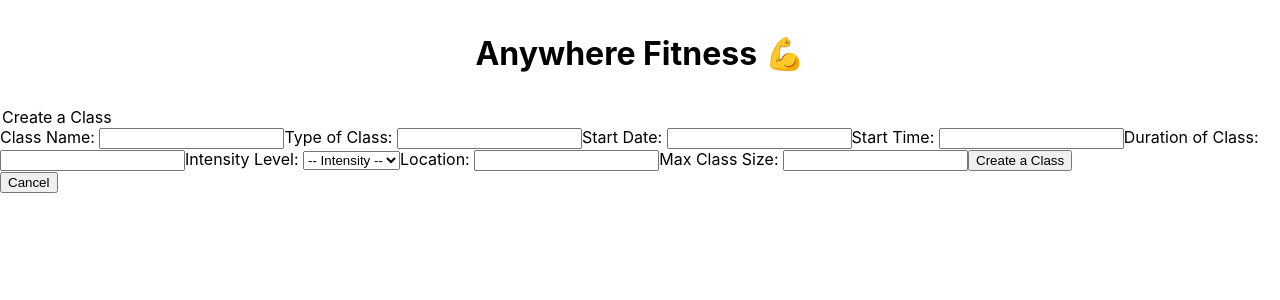
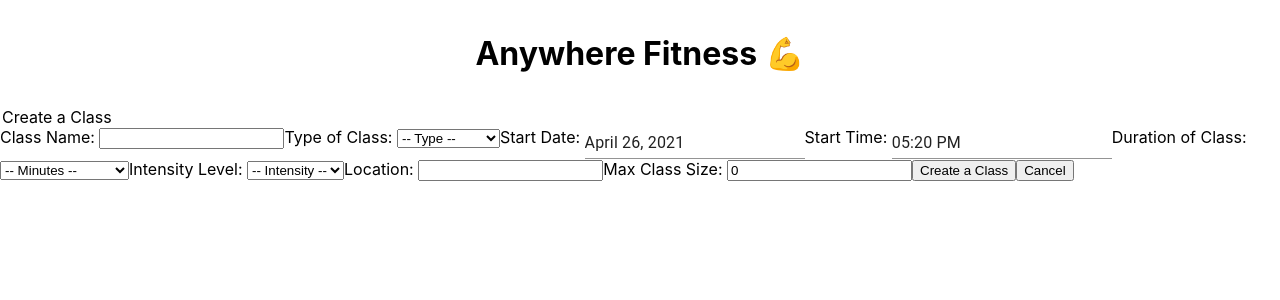
Before and after one commit to JustinPeczenij/Anywhere-Fitness, a React (Create React App) app: page /manage/create in a window 1280 px wide. Shown: the top 300 px of the page. Built offline with nearby package versions, Linux system fonts and the light colour scheme.

Commit message:
added MatUI date and time picker, formatted data to be passed into backend - building edit form to match create form

```diff
--- a/package.json
+++ b/package.json
@@ -3,10 +3,14 @@
   "version": "0.1.0",
   "private": true,
   "dependencies": {
+    "@date-io/moment": "^1.3.13",
+    "@material-ui/core": "^4.11.3",
+    "@material-ui/pickers": "^3.3.10",
     "@testing-library/jest-dom": "^5.12.0",
     "@testing-library/react": "^11.2.6",
     "@testing-library/user-event": "^12.8.3",
     "axios": "^0.21.1",
+    "moment": "^2.29.1",
     "react": "^17.0.2",
     "react-dom": "^17.0.2",
     "react-router": "^5.2.0",
--- a/src/Unit3/components/InstrucorManageClasses/CreateClass.js
+++ b/src/Unit3/components/InstrucorManageClasses/CreateClass.js
@@ -1,17 +1,27 @@
 import { useState } from 'react';
 import { useHistory } from 'react-router-dom';
 
+//MatUI Date Picker
+import DateMomentUtils from '@date-io/moment'; // choose your lib
+import {
+  DatePicker,
+  TimePicker,
+  DateTimePicker,
+  MuiPickersUtilsProvider,
+} from '@material-ui/pickers';
+import moment from 'moment';
+
 export default function CreateClassPage(props) {
     const { setClasses, setIsCreating } = props;
+    const [selectedDate, setSelectedDate] = useState(new Date())
     const [formValues, setFormValues] = useState({
         name: '',
         type: '',
-        startDate: '',
-        startTime: '',
-        duration: '',
-        intensityLevel: '',
+        duration: 0,
+        intensitylevel: '',
         location: '',
-        maxClassSize: '',
+        numregisteredattendees: 0,
+        maxclasssize: 0,
     })
 
     const handleChanges = (e) => {
@@ -23,13 +33,20 @@ export default function CreateClassPage(props) {
 
     const submitClass = (e) => {
         e.preventDefault();
+        const newClass = {
+            ...formValues,
+            duration: parseInt(formValues.duration),
+            maxclasssize: parseInt(formValues.maxclasssize),
+            starttime: `${moment(selectedDate).format("MMM Do YYYY")}, ${moment(selectedDate).format('h:mm a')}`
+        }
+        console.log(newClass)
         //post new class to new class endpoint
         //setClasses to a copy with new class appended.
     }
 
     return (
-        <>
-            <form>
+        <MuiPickersUtilsProvider utils={DateMomentUtils}>
+            <form onSubmit={submitClass}>
                 <legend>Create a Class</legend>
                 <label htmlFor='name'>Class Name: </label>
                 <input
@@ -38,37 +55,47 @@ export default function CreateClassPage(props) {
                     onChange={handleChanges}
                     value={formValues.name}
                 />
+
                 <label htmlFor='type'>Type of Class: </label>
-                <input
-                    name='type'
-                    type='text'
-                    onChange={handleChanges}
-                    value={formValues.type}
-                />
+                <select name='type' onChange={handleChanges} value={formValues.type}>
+                    <option>-- Type --</option>
+                    <option value='Yoga'>Yoga</option>
+                    <option value='Pilates'>Pilates</option>
+                    <option value='Weight Lifting'>Weight Lifting</option>
+                    <option value='Cardio'>Cardio</option>
+                    <option value='Movement'>Movement</option>
+                </select>
+
                 <label htmlFor='startDate'>Start Date: </label>
-                <input
-                    name='startDate'
-                    type='text'
-                    onChange={handleChanges}
-                    value={formValues.startDate}
-                />
-                <label htmlFor='startTime'>Start Time: </label>
-                <input
-                    name='startTime'
-                    type='text'
-                    onChange={handleChanges}
-                    value={formValues.startTime}
-                />
-                <label htmlFor='duration'>Duration of Class: </label>
-                <input
-                    name='duration'
-                    type='text'
-                    onChange={handleChanges}
-                    value={formValues.duration}
+                <DateTimePicker
+                        animateYearScrolling
+                        clearable
+                        value={selectedDate}
+                        onChange={date => setSelectedDate(date._d)}
+                        minDate={new Date()}
+                        format="LL"
                 />
 
-                <label htmlFor='intensityLevel'>Intensity Level: </label>
-                <select name='intensityLevel' onChange={handleChanges} value={formValues.intensityLevel}>
+                <label htmlFor='startTime'>Start Time: </label>
+                <TimePicker
+                        name='startTime'
+                        onChange={date => setSelectedDate(date._d)}
+                        value={selectedDate}
+                />
+
+                <label htmlFor='duration'>Duration of Class: </label>
+                <select name='duration' onChange={handleChanges} value={formValues.duration}>
+                    <option>-- Minutes --</option>
+                    <option value={Number(30)}>30 minutes</option>
+                    <option value={45}>45 minutes</option>
+                    <option value={60}>1 hour</option>
+                    <option value={90}>1 hour 30 minutes</option>
+                    <option value={120}>2 hours</option>
+                    <option value={180}>3 hours</option>
+                </select>
+
+                <label htmlFor='intensitylevel'>Intensity Level: </label>
+                <select name='intensitylevel' onChange={handleChanges} value={formValues.intensitylevel}>
                     <option>-- Intensity --</option>
                     <option value='very-easy'>Very Easy</option>
                     <option value='easy'>Easy</option>
@@ -84,16 +111,17 @@ export default function CreateClassPage(props) {
                     onChange={handleChanges}
                     value={formValues.location}
                 />
-                <label htmlFor='maxClassSize'>Max Class Size: </label>
+                <label htmlFor='maxclasssize'>Max Class Size: </label>
                 <input
-                    name='maxClassSize'
+                    name='maxclasssize'
                     type='text'
                     onChange={handleChanges}
-                    value={formValues.maxClassSize}
+                    value={formValues.maxclasssize}
                 />
                 <button type='submit'>Create a Class</button>
+                <button type='button' onClick={()=> setIsCreating(false)}>Cancel</button>
             </form>
-            <button onClick={()=> setIsCreating(false)}>Cancel</button>
-        </>
+        </MuiPickersUtilsProvider>
+
     )
 }
--- a/src/Unit3/components/InstrucorManageClasses/EditClass.js
+++ b/src/Unit3/components/InstrucorManageClasses/EditClass.js
@@ -7,10 +7,9 @@ export default function EditClass(props) {
         type: c.type,
         startTime: c.startTime,
         duration: c.duration,
-        intensityLevel: c.intensityLevel,
+        intensitylevel: c.intensitylevel,
         location: c.location,
-        noRegistered: c.noRegistered,
-        maxClassSize: c.maxClassSize,
+        maxclasssize: c.maxclasssize,
         id: c.id
     })
 
@@ -23,7 +22,9 @@ export default function EditClass(props) {
 
     const saveChanges = (e) => {
         e.preventDefault();
+        const newClass = {
 
+        }
         //put request to where changes are made to classes
         //set changes global state (classes) so we can see in app.
 
@@ -44,13 +45,17 @@ export default function EditClass(props) {
                     value={formValues.name}
                     onChange={handleChanges}
                 />
-                <label htmlFor='type'>Type </label>
-                <input
-                    name='type'
-                    type='text'
-                    value={formValues.type}
-                    onChange={handleChanges}
-                />
+
+                <label htmlFor='type'>Type of Class: </label>
+                <select name='type' onChange={handleChanges} value={formValues.type}>
+                    <option>-- Type --</option>
+                    <option value='Yoga'>Yoga</option>
+                    <option value='Pilates'>Pilates</option>
+                    <option value='Weight Lifting'>Weight Lifting</option>
+                    <option value='Cardio'>Cardio</option>
+                    <option value='Movement'>Movement</option>
+                </select>
+
                 <label htmlFor='startDate'>Start Date </label>
                 <input
                     name='startDate'
@@ -72,18 +77,18 @@ export default function EditClass(props) {
                     value={formValues.duration}
                     onChange={handleChanges}
                 />
-                <label htmlFor='intensityLevel'>Intensity Level </label>
+                <label htmlFor='intensitylevel'>Intensity Level </label>
                 <input
-                    name='intensityLevel'
+                    name='intensitylevel'
                     type='text'
-                    value={formValues.intensityLevel}
+                    value={formValues.intensitylevel}
                     onChange={handleChanges}
                 />
-                <label htmlFor='maxClassSize'>Max Class Size </label>
+                <label htmlFor='maxclasssize'>Max Class Size </label>
                 <input
-                    name='maxClassSize'
+                    name='maxclasssize'
                     type='text'
-                    value={formValues.maxClassSize}
+                    value={formValues.maxclasssize}
                     onChange={handleChanges}
                 />
                 <button type='submit'>Save Changes</button>
```
Also changed, not shown: 1 other file (tests, documents, lock files or other folders).
